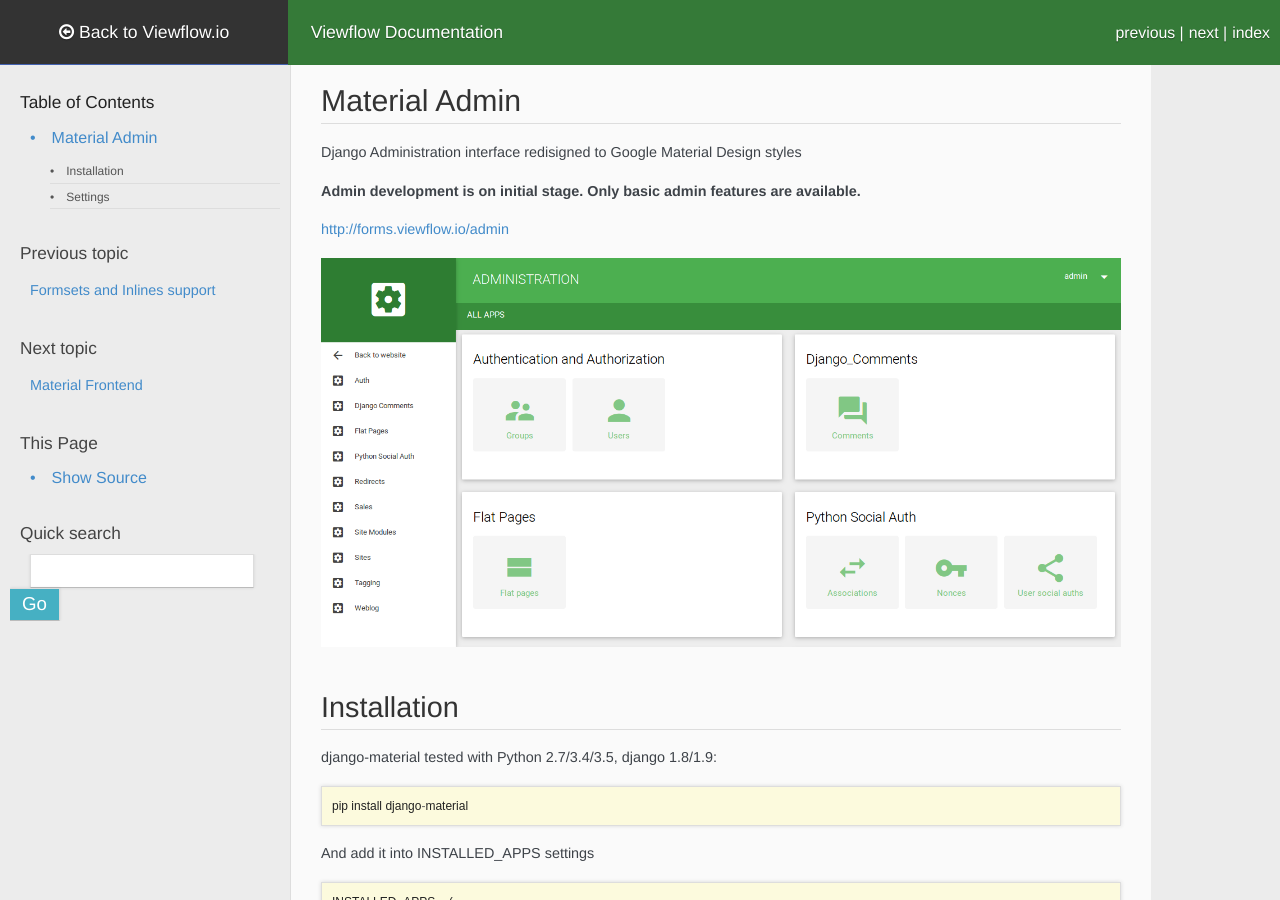
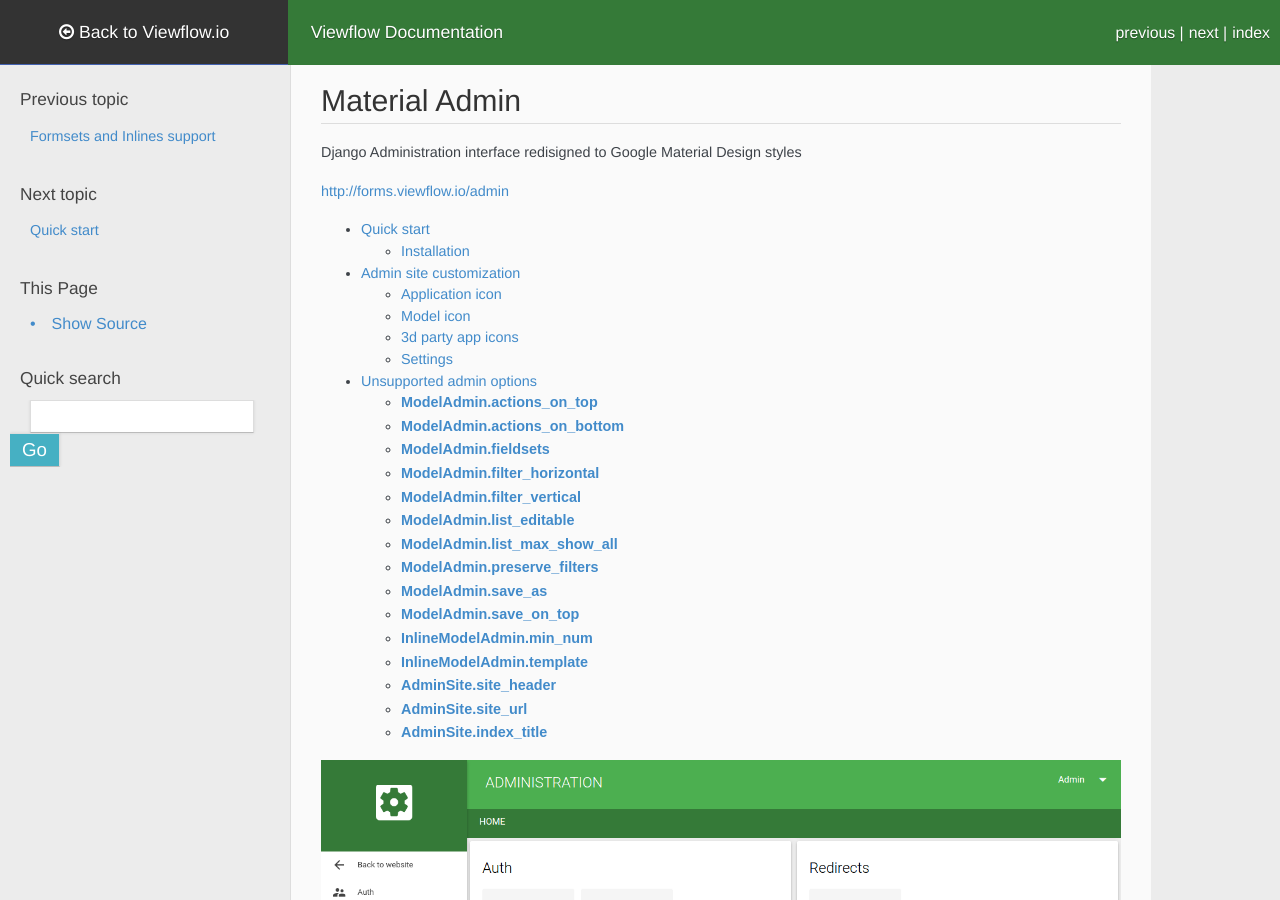
Before and after one commit to kmmbvnr/viewflow-docs-v1, a Sphinx documentation site: the page built from docs/material_admin.rst, in a window 1280 px wide and 900 px high. Built offline with Sphinx 7.4.7, drawn with Linux system fonts in a browser that asks for light colours; nearby versions of some CDN libraries; some web fonts are replaced; some of the changed text lies outside the part shown.

Commit message:
Expand admin doc structure

```diff
--- /dev/null
+++ b/docs/admin_customization.rst
@@ -0,0 +1,23 @@
+========================
+Admin site customization
+========================
+
+
+Application icon
+================
+
+
+Model icon
+==========
+
+3d party app icons
+==================
+
+Settings
+========
+
+You can provide a custom admin site module in the `MATERIAL_ADMIN_SITE` setting
+
+.. code-block:: python
+
+    MATERIAL_ADMIN_SITE = 'mymodule.admin.admin_site'
--- /dev/null
+++ b/docs/admin_quickstart.rst
@@ -0,0 +1,39 @@
+===========
+Quick start
+===========
+
+Installation
+============
+
+django-material tested with Python 2.7/3.4/3.5, django 1.8/1.9::
+
+    pip install django-material
+
+And add it into INSTALLED_APPS settings
+
+.. code-block:: python
+
+    INSTALLED_APPS = (
+         'material',
+         'material.admin',
+         ...
+    )
+
+*NOTE:* 'material.admin' must be added before 'django.contrib.admin'
+
+Ensure that `django.template.context_processors.request` in your template context processor settings list
+
+.. code-block:: python
+
+    TEMPLATES = [
+        {
+            ...
+            'OPTIONS': {
+                'context_processors': [
+                    ...
+                    'django.template.context_processors.request',
+                    ...
+                ],
+            },
+        },
+    ]
--- /dev/null
+++ b/docs/admin_unsupported.rst
@@ -0,0 +1,62 @@
+=========================
+Unsupported admin options
+=========================
+
+.. attribute:: ModelAdmin.actions_on_top
+.. attribute:: ModelAdmin.actions_on_bottom
+
+Options have no effect
+
+.. attribute:: ModelAdmin.fieldsets
+
+No support for `wide` and `collapsed` classes
+
+.. attribute:: ModelAdmin.filter_horizontal
+.. attribute:: ModelAdmin.filter_vertical
+
+No difference between options. If there is enought width, the
+horizontal layout is used. Vertical layout with the box of unselected
+options appearing above the box of selected options used on the small
+screens.
+
+.. attribute:: ModelAdmin.list_editable
+
+No support for editable lists is implemented
+
+.. attribute:: ModelAdmin.list_max_show_all
+
+Not implemeted
+
+.. attribute:: ModelAdmin.preserve_filters
+
+No support for preserve filters is implemented.
+
+.. attribute:: ModelAdmin.save_as
+
+Not implemeted
+
+.. attribute:: ModelAdmin.save_on_top
+
+Not implemeted
+
+.. attribute:: InlineModelAdmin.min_num
+
+ But default inlines have no forms, only `plus` button that allows to
+ add new.
+
+.. attribute:: InlineModelAdmin.template
+
+Option is ignored
+
+
+.. attribute:: AdminSite.site_header
+
+Option is ignored, material admin have no site header.
+
+.. attribute:: AdminSite.site_url
+
+Option is ignored
+
+.. attribute:: AdminSite.index_title
+
+Option is ignored
--- a/docs/material_admin.rst
+++ b/docs/material_admin.rst
@@ -4,55 +4,16 @@
 
 Django Administration interface redisigned to Google Material Design styles
 
-**Admin development is on initial stage. Only basic admin features are available.**
+http://forms.viewflow.io/admin
 
-http://forms.viewflow.io/admin
+
+.. toctree::
+   :maxdepth: 2
+
+   admin_quickstart
+   admin_customization
+   admin_unsupported
+
 
 .. image:: _static/MaterialAdmin.png
    :width: 800px
-
-Installation
-============
-
-django-material tested with Python 2.7/3.4/3.5, django 1.8/1.9::
-
-    pip install django-material
-
-And add it into INSTALLED_APPS settings
-
-.. code-block:: python
-
-    INSTALLED_APPS = (
-         'material',
-         'material.admin',
-         ...
-    )
-
-*NOTE:* 'material.admin' must be added before 'django.contrib.admin'
-
-Ensure that `django.template.context_processors.request` in your template context processor settings list
-
-.. code-block:: python
-
-    TEMPLATES = [
-        {
-            ...
-            'OPTIONS': {
-                'context_processors': [
-                    ...
-                    'django.template.context_processors.request',
-                    ...
-                ],
-            },
-        },
-    ]
-
-
-Settings
-========
-
-You can provide a custom admin site module in the `MATERIAL_ADMIN_SITE` setting
-
-.. code-block:: python
-
-    MATERIAL_ADMIN_SITE = 'mymodule.admin.admin_site'
```
Also changed, not shown: docs/_static/MaterialAdmin.png.
